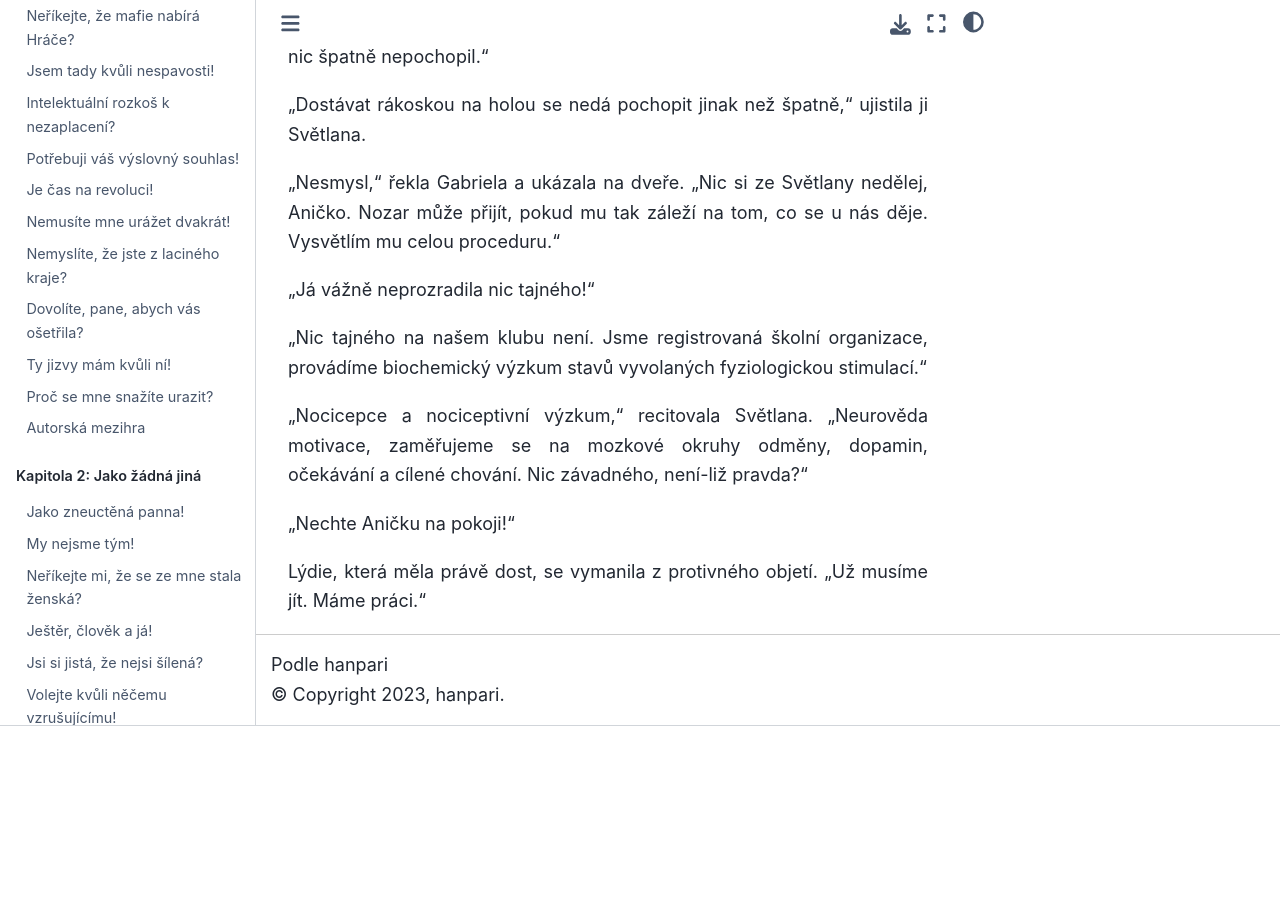
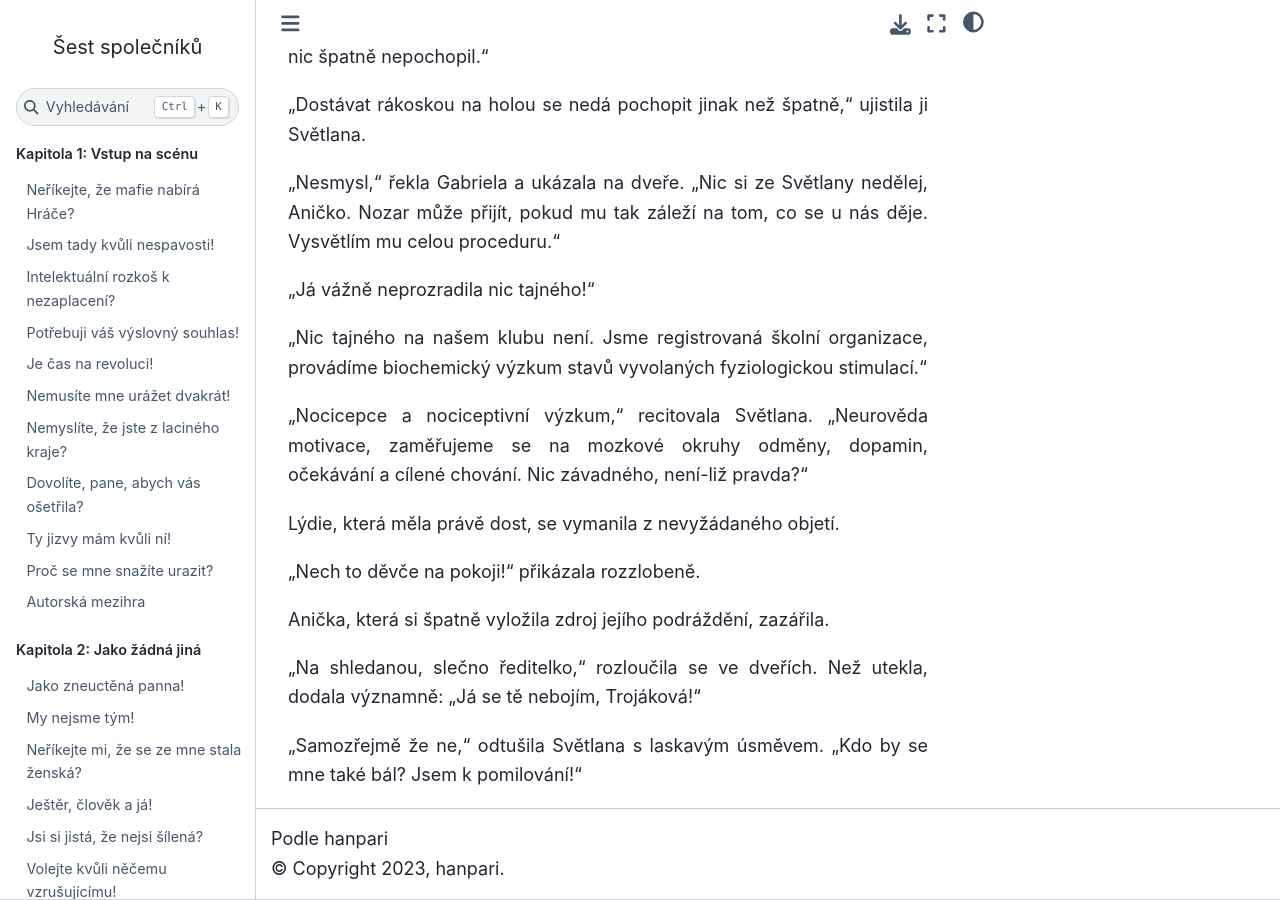
Before and after one commit to hanpari/sest-spolecniku, a Sphinx documentation site: the page built from source/sest_spolecniku/17/x0.md, in a window 1280 px wide and 900 px high, scrolled down 6297 px. Built offline with Sphinx 7.4.7 and the Sphinx Book theme 1.1.4, drawn with Linux system fonts in a browser that asks for light colours; before the commit the page ends 7023 px from its top, so only the background shows below that; some of the changed text lies outside the part shown.

Commit message:
Tatka Supak

```diff
--- a/source/sest_spolecniku/17/0x.md
+++ b/source/sest_spolecniku/17/x0.md
@@ -154,6 +154,12 @@
 
 "Nocicepce a nociceptivní výzkum," recitovala Světlana. "Neurověda motivace, zaměřujeme se na mozkové okruhy odměny, dopamin, očekávání a cílené chování. Nic závadného, není-liž pravda?"
 
-"Nechte Aničku na pokoji!"
+Lýdie, která měla právě dost, se vymanila z nevyžádaného objetí.
 
-Lýdie, která měla právě dost, se vymanila z protivného objetí. "Už musíme jít. Máme práci."
+"Nech to děvče na pokoji!" přikázala rozzlobeně.
+
+Anička, která si špatně vyložila zdroj jejího podráždění, zazářila.
+
+"Na shledanou, slečno ředitelko," rozloučila se ve dveřích. Než utekla, dodala významně: "Já se tě nebojím, Trojáková!"
+
+"Samozřejmě že ne," odtušila Světlana s laskavým úsměvem. "Kdo by se mne také bál? Jsem k pomilování!"
```
Also changed, not shown: other parts of source/sest_spolecniku/17/x0.md (+1 -1 lines), source/sest_spolecniku/17/x1.md (added, +41 -0 lines).
